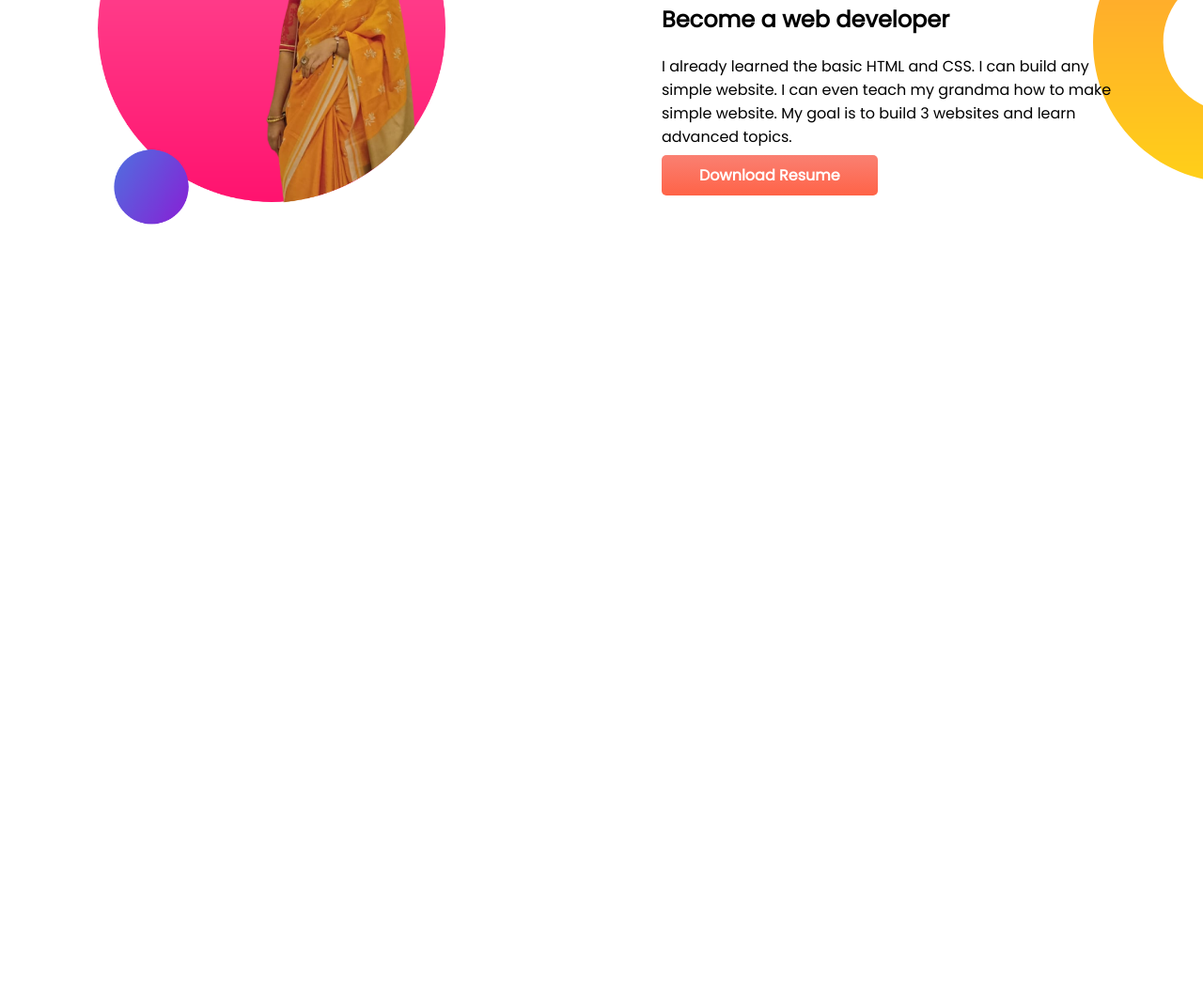
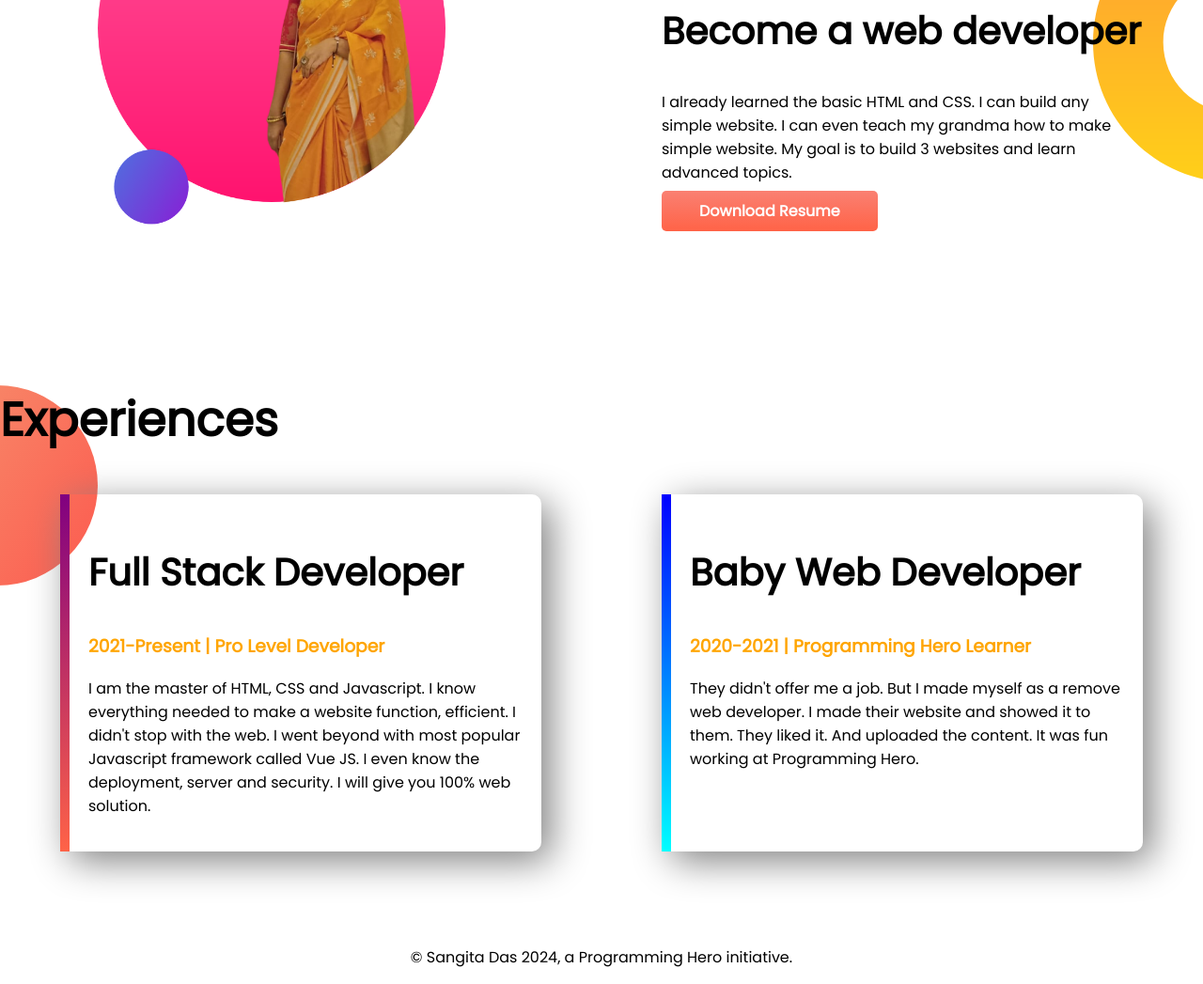
Before and after one commit to sangita-das/developer-portfolio-rev-, a plain HTML site: page index.html in a window 1280 px wide. Shown: the part 910-1957 px from the top of the page at 94% size. Before the commit the page ends 1320 px from the top, so only its background shows below. Drawn offline with Linux system fonts and the light colour scheme; a web font is replaced by a local one.

Commit message:
footer and experience added

```diff
--- a/index.html
+++ b/index.html
@@ -13,7 +13,7 @@
 </head>
 <body>
 
-    <section class="top-banner">
+    <section class="top-banner flexible-container">
         <div class="half-width">
             <h1>Welcome To</h1>
         <h1> <span class="orange-color">Sangita Das</span>  World!</h1>
@@ -27,11 +27,10 @@
         <div class="half-width">
             <img src="/images/my-bg(1).png" alt="">
         </div>
-
     </section>
 
 
-    <section class="dream-big">
+    <section class="dream-big flexible-container">
         <div class="half-width">
 <img src="./images/my-bg2.png" alt="">
         </div>
@@ -42,8 +41,28 @@
 <p>I already learned the basic HTML and CSS. I can build any simple website. I can even teach my grandma how to make simple website. My goal is to build 3 websites and learn advanced topics.</p>
 <a class="link-button" target="_blank" href="https://">Download Resume</a>
         </div>
+    </section>
 
-    </section>
+
+<section class="Experiences-area ">
+    <h1>Experiences</h1>
+    <div class="flexible-container">
+        <div id="full-stack-experience" class="experience-item">
+            <h2>Full Stack Developer</h2>
+            <h3 class="orange-color">2021-Present | Pro Level Developer</h3>
+            <p>I am the master of HTML, CSS and Javascript. I know everything needed to make a website function, efficient. I didn't stop with the web. I went beyond with most popular Javascript framework called Vue JS. I even know the deployment, server and security. I will give you 100% web solution.</p>
+        </div>
+        <div id="web-dev-experience" class="experience-item">
+            <h2>Baby Web Developer</h2>
+            <h3 class="orange-color">2020-2021 | Programming Hero Learner</h3>
+            <p>They didn't offer me a job. But I made myself as a remove web developer. I made their website and showed it to them. They liked it. And uploaded the content. It was fun working at Programming Hero.</p>
+        </div>
+    </div>
+</section>
+
+<footer>
+    <p>© Sangita Das 2024, a Programming Hero initiative.</p>
+</footer>
 
 </body>
 </html>
--- a/style.css
+++ b/style.css
@@ -5,10 +5,13 @@ body{
 h1{
     font-size:50px;
 }
+h2{
+    font-size:40px
+}
 .orange-color{
     color:orange;
 }
-section{
+.flexible-container{
     display:flex;
     margin-bottom: 100px;
 }
@@ -37,3 +40,30 @@ section{
     background-repeat: no-repeat;
     background-position: right;
 }
+.experience-item{
+    box-shadow: 10px 10px 40px gray;
+    width: 40%;
+    margin-left:5%;
+    margin-right:5%;
+    padding: 20px;
+    border-radius:10px;
+
+}
+.Experiences-area{
+    background-image: url(./images/exp-bg\(1\).png);
+    background-repeat: no-repeat;
+    /* background-position: left; */
+}
+#web-dev-experience{
+    border-image: linear-gradient(blue, cyan);
+    border-image-slice: 1;
+    border-left: 10px solid;
+}
+#full-stack-experience{
+    border-image: linear-gradient(purple, tomato);
+    border-image-slice: 1;
+    border-left: 10px solid;
+}
+footer p{
+    text-align: center;
+}
```
